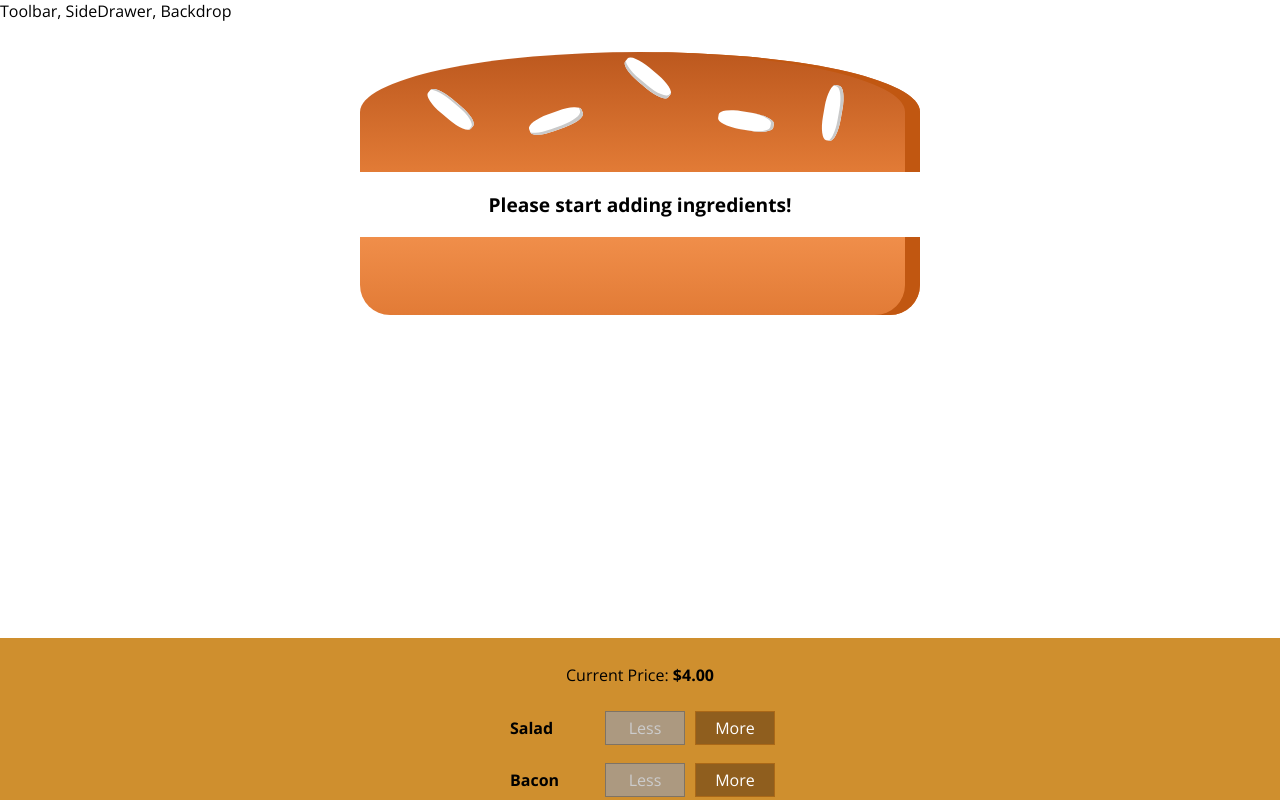
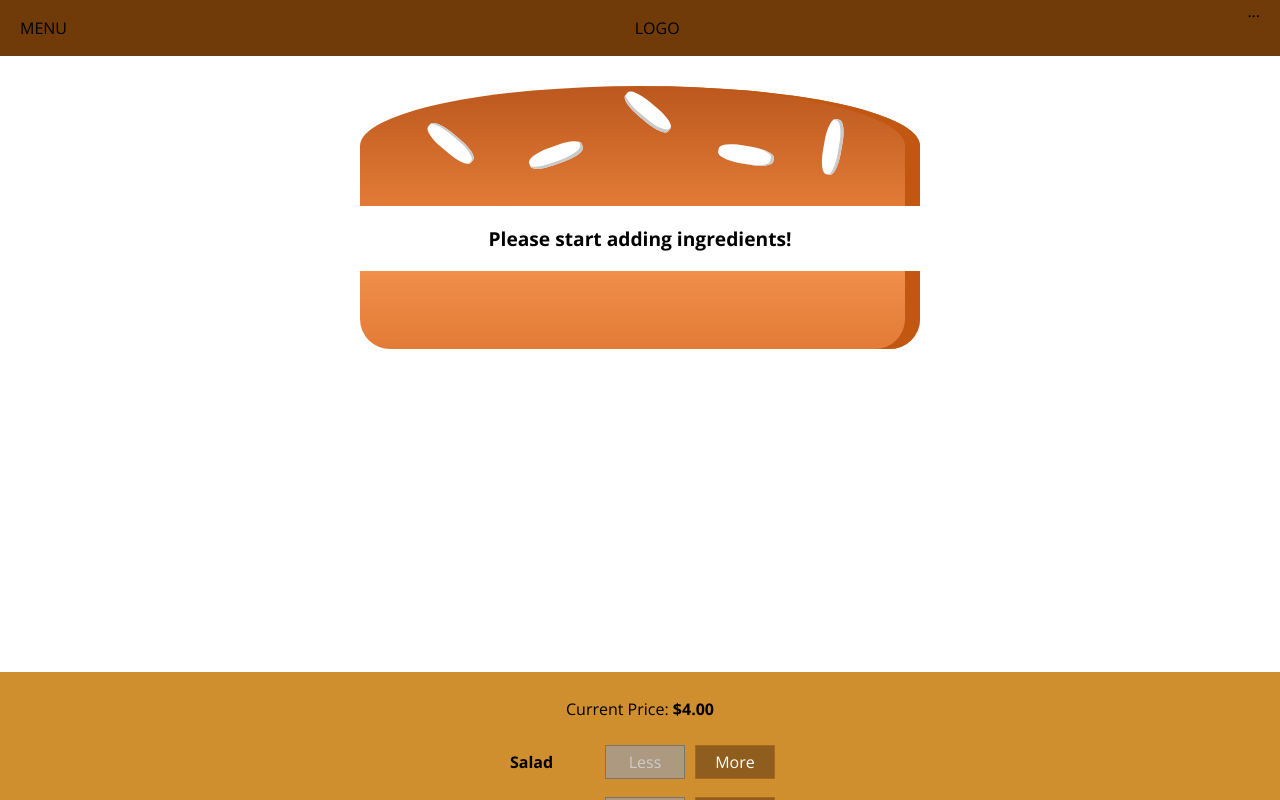
Before and after one commit to Kalesh-Singh/BurgerBuilder, a React (Create React App) app: page / in a window 1280 px wide. Shown: the top 800 px of the page. Built offline with nearby package versions, Linux system fonts and the light colour scheme.

Commit message:
Toolbar component

```diff
--- a/src/components/Layout/Layout.js
+++ b/src/components/Layout/Layout.js
@@ -1,10 +1,11 @@
 import React from 'react';
 
 import classes from './Layout.module.css';
+import Toolbar from '../Navigation/Toolbar/Toolbar';
 
 const layout = (props) => (
   <>
-    <div>Toolbar, SideDrawer, Backdrop</div>
+    <Toolbar/>
     <main className={classes.Content}>
       {props.children}
     </main>
--- a/src/components/Layout/Layout.module.css
+++ b/src/components/Layout/Layout.module.css
@@ -1,3 +1,3 @@
 .Content {
-  margin-top: 16px;
+  margin-top: 72px;
 }
--- /dev/null
+++ b/src/components/Navigation/Toolbar/Toolbar.js
@@ -0,0 +1,15 @@
+import React from 'react';
+
+import classes from './Toolbar.module.css';
+
+const toolbar = (props) => (
+  <header className={classes.Toolbar}>
+    <div>MENU</div>
+    <div>LOGO</div>
+    <nav>
+      ...
+    </nav>
+  </header>
+);
+
+export default toolbar;
--- /dev/null
+++ b/src/components/Navigation/Toolbar/Toolbar.module.css
@@ -0,0 +1,20 @@
+.Toolbar {
+  height: 56px;
+  width: 100%;
+  position: fixed;
+  top: 0;
+  left: 0;
+  background-color: #703b09;
+  display: flex;
+  justify-content: space-between;
+  align-items: center;
+  padding: 0 20px;
+  box-sizing: border-box;
+  z-index: 90;
+}
+
+
+.Toolbar nav {
+  height: 100%;
+
+}
```
